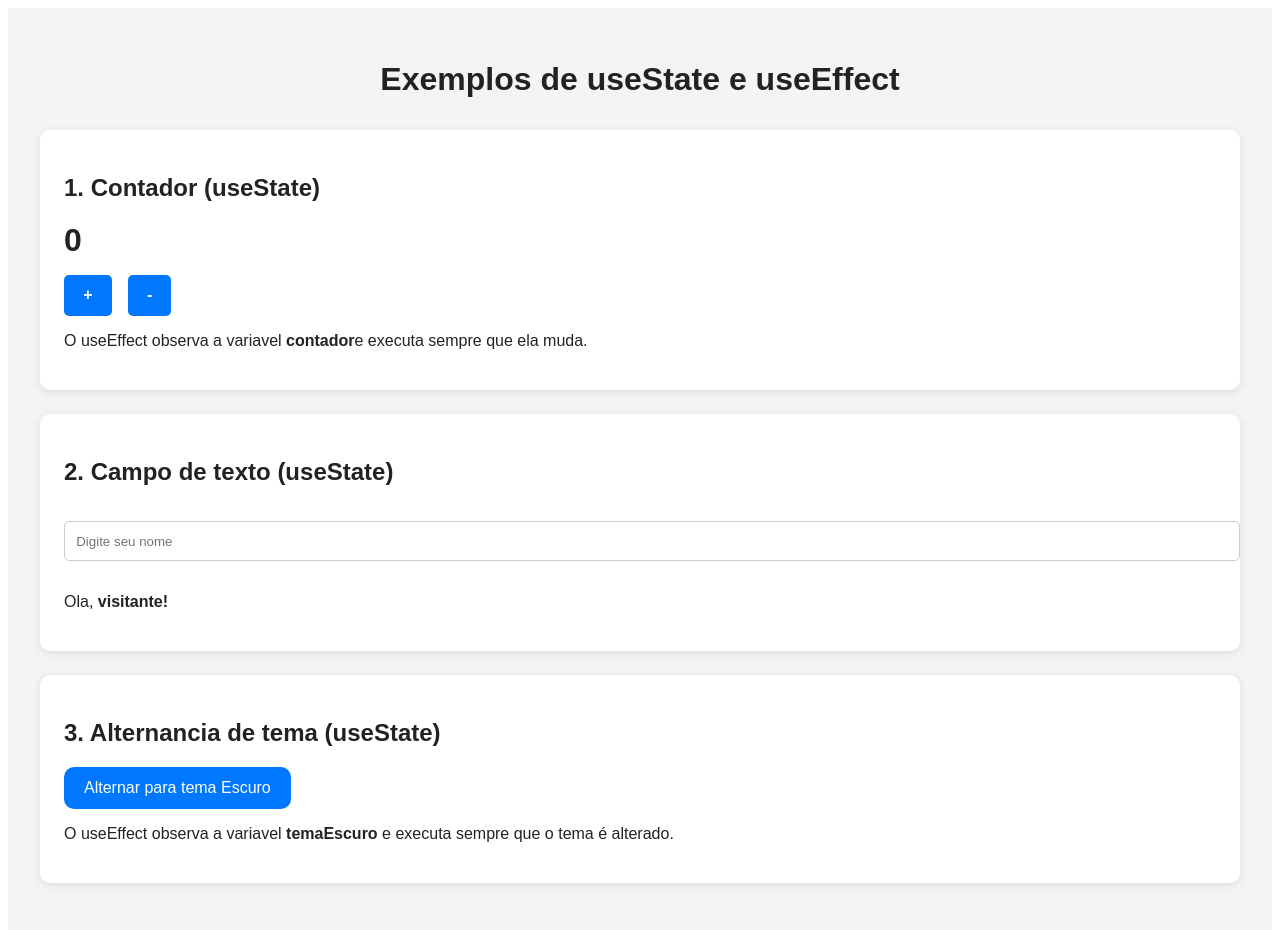
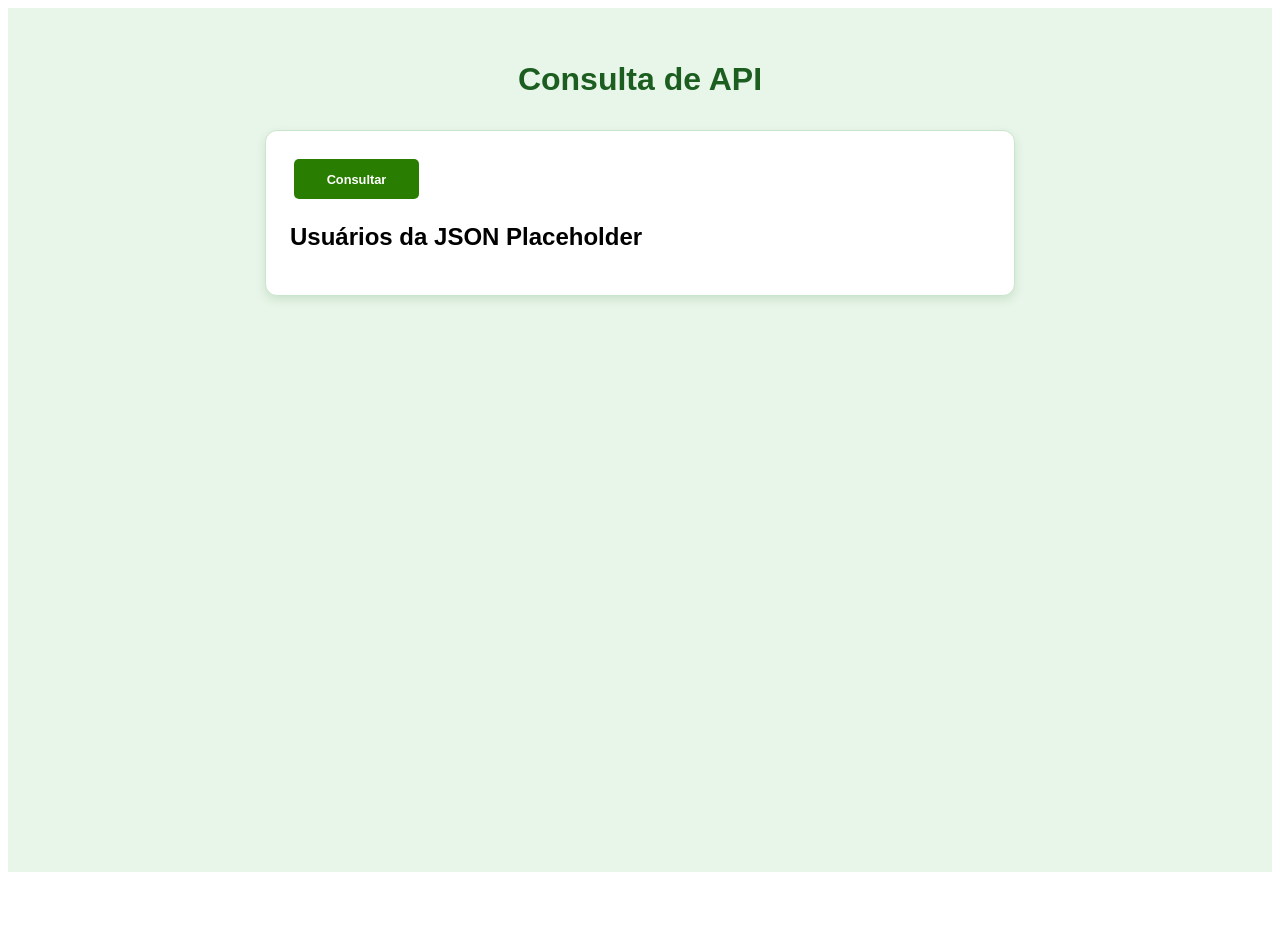
Before and after one commit to GiovannaCarraro/react-test, a React (Vite) app: page / in a window 1280 px wide. Shown: the top 930 px of the page. After the commit the page ends 880 px from the top, so only its background shows below. Built offline with nearby package versions, Linux system fonts and the light colour scheme.

Commit message:
finalizando

```diff
--- a/package.json
+++ b/package.json
@@ -11,7 +11,8 @@
   },
   "dependencies": {
     "react": "^19.2.6",
-    "react-dom": "^19.2.6"
+    "react-dom": "^19.2.6",
+    "sweetalert2": "^11.26.25"
   },
   "devDependencies": {
     "@eslint/js": "^10.0.1",
--- a/src/App.jsx
+++ b/src/App.jsx
@@ -4,14 +4,14 @@ import UseStateHook from "./components/UseStateHook/UseStateHook.jsx";
 import Contador from "./components/Contador/Contador.jsx";
 import UseEffectHook from "./components/UseEffectHook/UseEffectHook.jsx";
 import Tema from "./components/Tema/Tema.jsx"
-
+import ConsultaApiBtn from "./components/ConsultaApiBtn/ConsultaApiBtn.jsx";
 
 function App(){
 
 return (
 <>
 {/* <UseEffectHook></UseEffectHook> */}
-<Tema></Tema>
+<ConsultaApiBtn></ConsultaApiBtn>
 </>
 
 );
--- /dev/null
+++ b/src/components/ConsultaApiBtn/ConsultaApiBtn.jsx
@@ -0,0 +1,146 @@
+import { useState } from "react";
+import styles from "./ConsultaApiBtn.module.css";
+import Swal from "sweetalert2"
+
+export default function ConsultaApiBtn() {
+  // Estado para renderizar os usuários no viewport
+  const [usuarios, setUsuarios] = useState([]);
+
+  // Iniciamos como false para evitar o texto "Carregando..." antes da ação do usuário
+  const [carregando, setCarregando] = useState(false);
+
+  // Estado tratar o erro
+  const [erro, setErro] = useState("");
+
+  /*
+    A busca é um manipulador de eventos (event handler).
+    Ele garante previsibilidade: o efeito colateral (fetch) só ocorre por intenção direta do usuário.
+  */
+  async function buscarUsuarios() {
+    // Resetamos os estados para preparar a interface para uma nova requisição limpa
+    setCarregando(true);
+    setErro("");
+
+        Swal.fire({
+    title: 'Carregando dados...',
+    html: 'Aguarde...',
+    allowOutsideClick: false,
+    allowEscapeKey: false,
+    showConfirmButton: false,
+    didOpen: () => {
+        Swal.showLoading();
+    }
+    });
+
+
+    try {
+      // Url para simular um erro interno do servidor (401 e 500)
+    //   const resposta = await fetch("https://httpbin.org/status/500");
+
+      // Consultar a API utilizando o método fetch --> resposta é um promisse
+      const resposta = await fetch("https://jsonplaceholder.typicode.com/users");
+      console.log(resposta);
+          Swal.fire({title:"Dados carregados", text:"Os dados da página foram carregados com sucesso", icon:"success"})
+
+      if (!resposta.ok) {
+        // Tratar erro interno do servidor (500)
+        if (resposta.status === 500) {
+
+            Swal.fire({
+            icon: "error",
+            title: "Erro 500",
+            text: "O banco de dados ou servidor falhou.",
+            })
+
+          throw new Error("Erro 500: O banco de dados ou servidor falhou.");
+        }
+        // Se for erro 401 (falta de autenticação)
+        if (resposta.status === 401) {
+
+             Swal.fire({
+                        icon: "error",
+                        title: "Erro 401",
+                        text: "Usuário não autorizado.",
+
+                    });
+
+          throw new Error("Erro 401: Usuário não autorizado.");
+        }
+        // Tratar erro HTTP do servidor (URL 404)
+
+             Swal.fire({
+                        icon: "error",
+                        title: "Erro 404",
+                        text: "URL não encontrada ou inválida",  });
+
+        throw new Error(`Erro ${resposta.status}: URL não encontrada ou inválida.`);
+      }
+
+      // Converter a resposta da API em json (ela era uma promisse)
+      const dados = await resposta.json();
+      setUsuarios(dados);
+
+
+    } catch (error) {
+      console.log(error.message);
+
+      // 3. Trata falhas de rede repentinas (Ex: a internet caiu no meio da requisição)
+      if (error.message === "Failed to fetch" || !navigator.onLine) {
+
+        Swal.fire({icon:"error",title:"Verifique sua internet.", text:"Não foi possível conectar ao servidor."});
+
+
+        /* Se o fetch falhar por culpa do servidor, ele cai no else e atualiza o estado
+        "Erro ao buscar os usuários."
+        Se falhar por falta de internet, cai no if e exibe a mensagem de offline. */
+      } else {
+        // 4. Garante que o "Erro ao buscar os usuários." seja exibido na tela
+        setErro(error.message);
+      }
+    } finally {
+
+      setCarregando(false);
+    }
+  }
+
+
+  return (
+    <main className={styles.container}>
+      <h1 className={styles.titulo}>Consulta de API</h1>
+
+      <section className={styles.card}>
+        {/* Dispara a requisição sob demanda através do handler */}
+        <button
+          className={styles.buscarButton}
+          onClick={buscarUsuarios}
+          disabled={carregando}
+        >
+          {carregando ? "Buscando..." : "Consultar"}
+        </button>
+
+        <h2>Usuários da JSON Placeholder</h2>
+
+        {/* Exibe mensagem de erro */}
+        {erro && <p className={styles.erro}>{erro}</p>}
+
+        {/* Exibe a lista de usuários */}
+        {!carregando && !erro && (
+          <ul className={styles.lista}>
+            {/* Para cada item da lista vai retornar uma li completa (h3 e p) */}
+            {usuarios.map((usuario) => (
+              <li key={usuario.id} className={styles.item}>
+                <h3>{usuario.name}</h3>
+                <p>
+                  <strong>E-mail:</strong> {usuario.email}
+                </p>
+                <p>
+                  <strong>Cidade:</strong> {usuario.address.city}
+                </p>
+              </li>
+            ))}
+          </ul>
+        )}
+      </section>
+    </main>
+  );
+}
--- /dev/null
+++ b/src/components/ConsultaApiBtn/ConsultaApiBtn.module.css
@@ -0,0 +1,68 @@
+.container {
+  min-height: 100vh;
+  padding: 2rem;
+  background-color: #e8f5e9; /* Verde bem claro */
+  font-family: Arial, Helvetica, sans-serif;
+}
+
+.buscarButton{
+    width: 125px;
+    height: 40px;
+    font-size: 0.8rem;
+    font-weight: bold;
+    margin: 4px;
+    background-color: rgb(41, 126, 2);
+    color: white;
+    border: none;
+    border-radius: 5px;
+    cursor: pointer;
+
+}
+
+.buscarButton:hover{
+  background-color: rgb(56, 172, 2);
+}
+
+.titulo {
+  text-align: center;
+  margin-bottom: 2rem;
+  color: #1b5e20; /* Verde escuro */
+}
+
+.card {
+  max-width: 700px;
+  margin: 0 auto;
+  background-color: #ffffff;
+  padding: 1.5rem;
+  border-radius: 12px;
+  box-shadow: 0 4px 10px rgba(46, 125, 50, 0.15);
+  border: 1px solid #c8e6c9;
+}
+
+.lista {
+  list-style: none;
+  padding: 0;
+}
+
+.item {
+  padding: 1rem;
+  border-bottom: 1px solid #c8e6c9;
+}
+
+.item:last-child {
+  border-bottom: none;
+}
+
+.item h3 {
+  margin: 0 0 0.5rem 0;
+  color: #2e7d32; /* Verde principal */
+}
+
+.item p {
+  color: #2f4f2f; /* Verde acinzentado */
+}
+
+.erro {
+  color: #c62828; /* Vermelho para destaque de erro */
+  font-weight: bold;
+}
```
Also changed, not shown: src/components/ConsultaApi/ConsultaApi.jsx (added), 1 other file (tests, documents, lock files or other folders).
